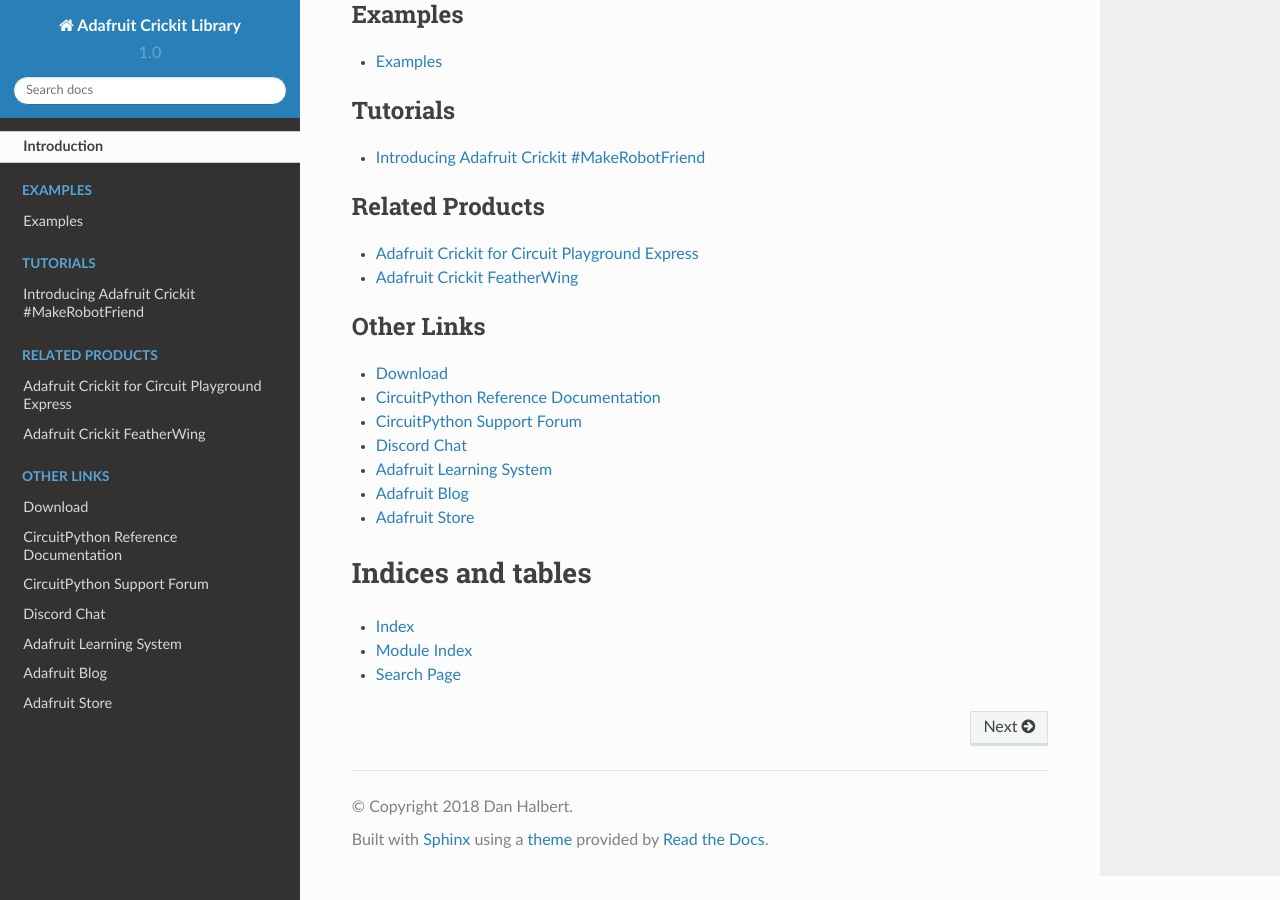
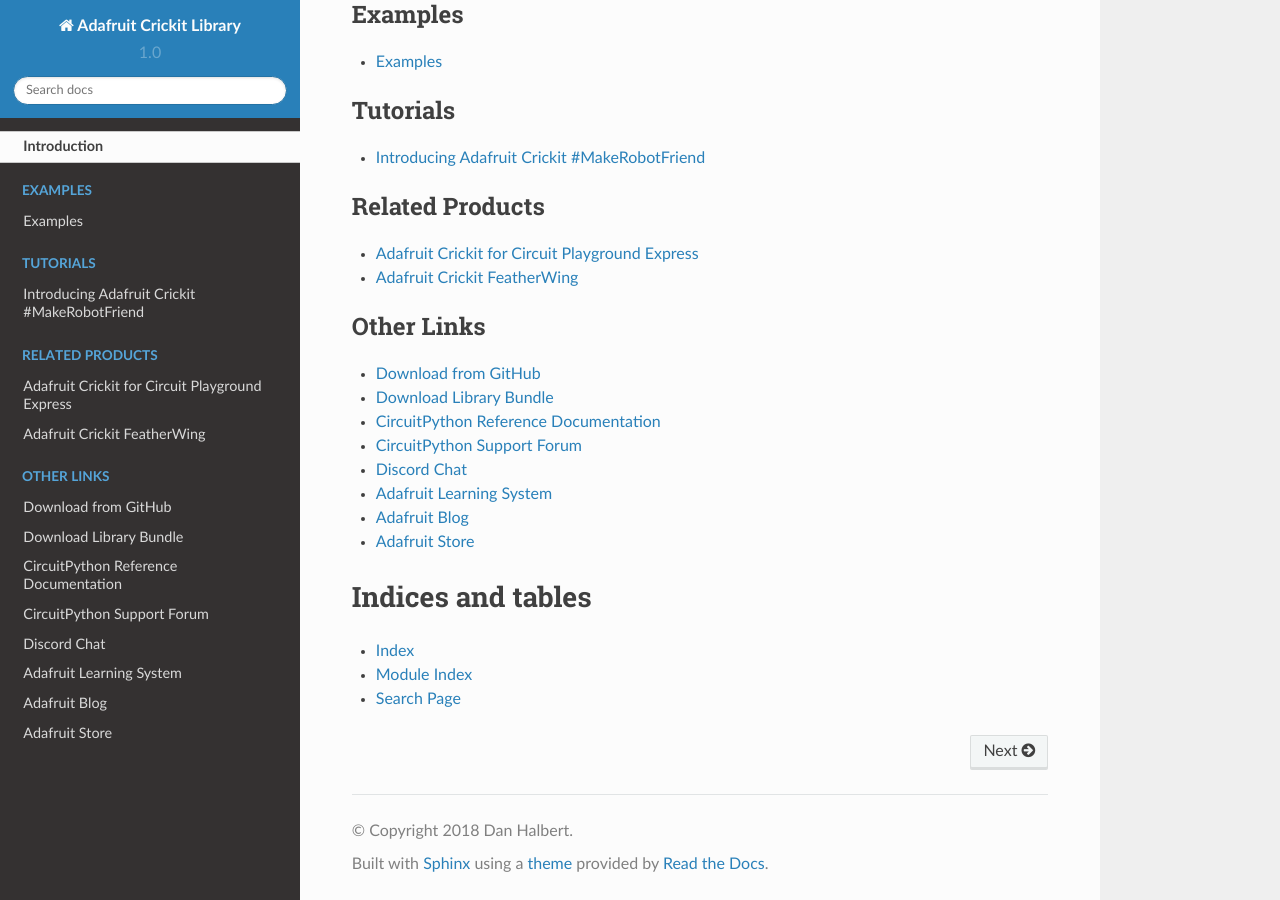
Before and after one commit to adafruit/Adafruit_CircuitPython_Crickit, a Sphinx documentation site: the page built from docs/index.rst, in a window 1280 px wide and 900 px high, scrolled down 2323 px. Built offline with Sphinx 7.4.7 and the Read the Docs theme 2.0.0, drawn with Linux system fonts in a browser that asks for light colours.

Commit message:
Added cp.org link to index.rst

```diff
--- a/docs/index.rst
+++ b/docs/index.rst
@@ -34,7 +34,8 @@
 .. toctree::
     :caption: Other Links
 
-    Download <https://github.com/adafruit/Adafruit_CircuitPython_Crickit/releases/latest>
+    Download from GitHub <https://github.com/adafruit/Adafruit_CircuitPython_Crickit/releases/latest>
+    Download Library Bundle <https://circuitpython.org/libraries>
     CircuitPython Reference Documentation <https://docs.circuitpython.org>
     CircuitPython Support Forum <https://forums.adafruit.com/viewforum.php?f=60>
     Discord Chat <https://adafru.it/discord>
```
